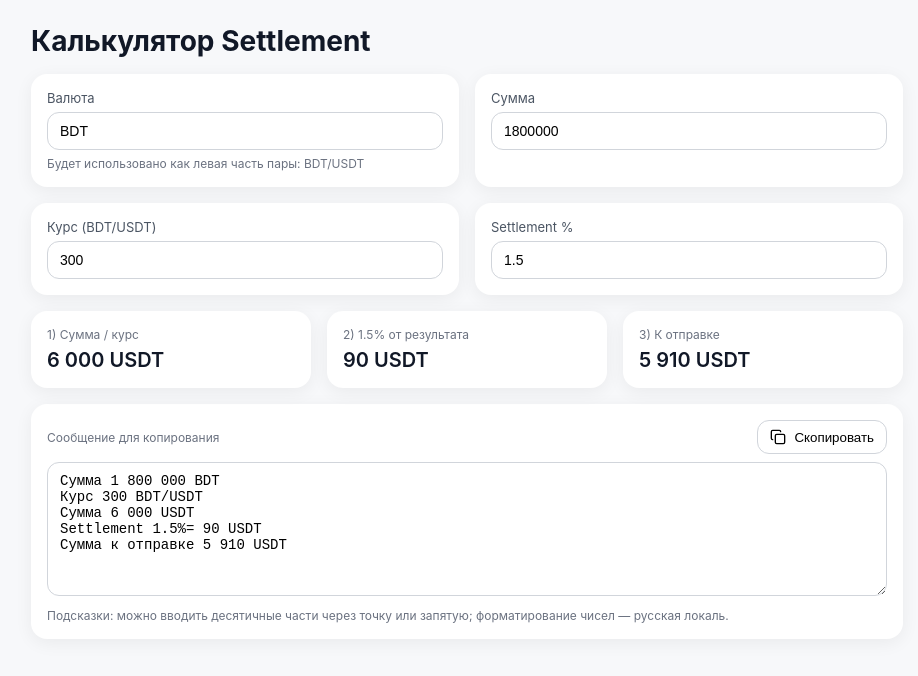
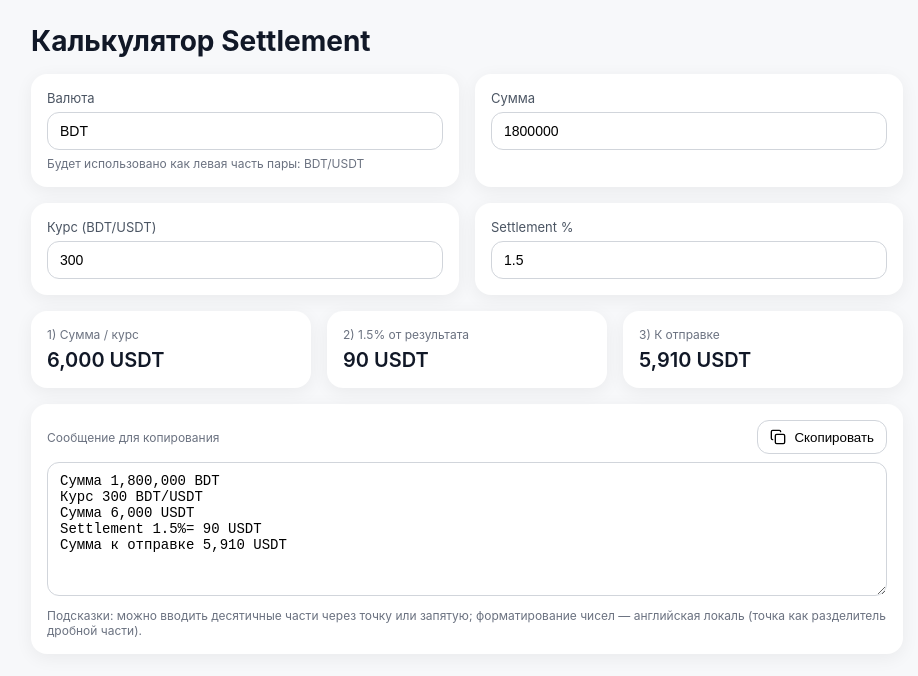
Before and after one commit to vshroot/setcalculator, a React (Create React App) app: page / in a window 1280 px wide. Shown: the top 676 px of the page, without its empty margins (173-1091 px from the left). Built offline with nearby package versions, Linux system fonts and the light colour scheme.

Commit message:
Update SettlementCalculator.tsx

```diff
--- a/src/SettlementCalculator.tsx
+++ b/src/SettlementCalculator.tsx
@@ -14,8 +14,9 @@ export default function SettlementCalculator() {
     return isFinite(n) ? n : 0;
   };
 
+  // Форматируем числа с точкой в качестве десятичного разделителя
   const fmt = (n: number, max = 2) => {
-    const nf = new Intl.NumberFormat('ru-RU', {
+    const nf = new Intl.NumberFormat('en-US', {
       minimumFractionDigits: 0,
       maximumFractionDigits: max,
     });
@@ -127,7 +128,7 @@ export default function SettlementCalculator() {
         </div>
         <textarea readOnly value={message} rows={7} />
         <div className="footer">
-          Подсказки: можно вводить десятичные части через точку или запятую; форматирование чисел — русская локаль.
+          Подсказки: можно вводить десятичные части через точку или запятую; форматирование чисел — английская локаль (точка как разделитель дробной части).
         </div>
       </div>
     </div>
```
